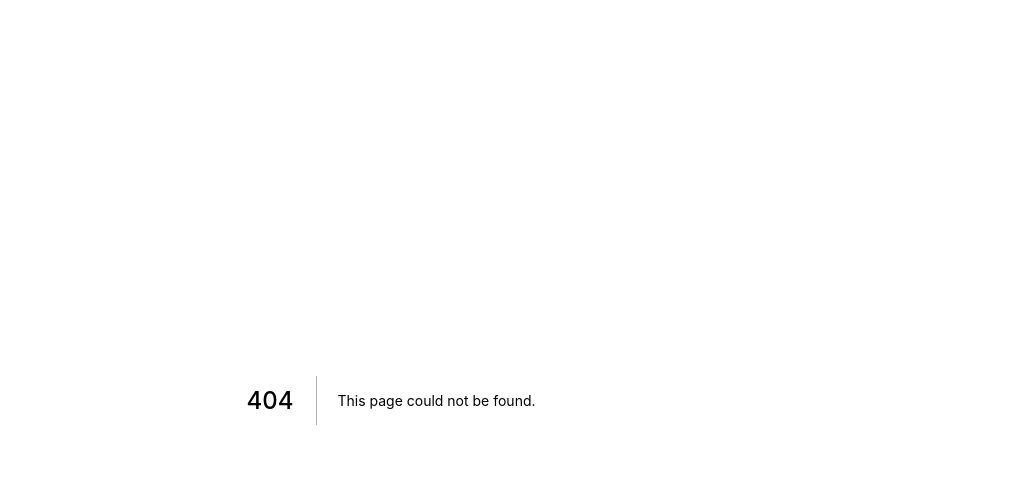
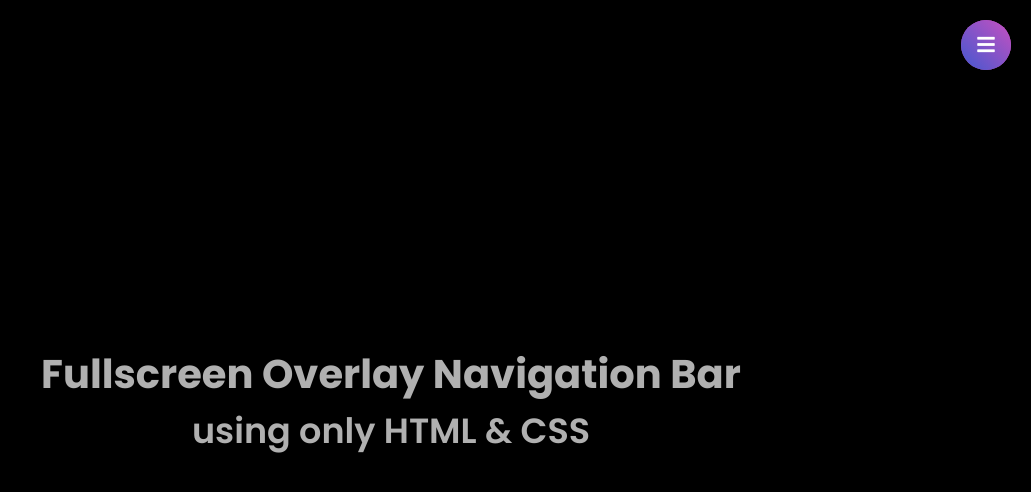
Before and after one commit to thalesms2/chamber, a Next.js app: page /css/fullscreen-overlay-menu in a window 1280 px wide. Before the commit this address had no page. Shown: the top 492 px of the page, without its empty margins (249-1280 px from the left). Built offline with nearby package versions, Linux system fonts and the light colour scheme; a web font is replaced by a local one.

Commit message:
added fullscreen-overlay-menu

```diff
--- a/pages/_document.tsx
+++ b/pages/_document.tsx
@@ -35,7 +35,13 @@ export default class MyDocument extends Document {
         <Head>
           <link
             href="https://fonts.googleapis.com/css2?family=Mochiy+Pop+One&display=swap"
-            rel="stylesheet" />
+            rel="stylesheet"
+          />
+          <link
+            href="https://fonts.googleapis.com/css2?family=Poppins:wght@400;500;600;700&display=swap"
+            rel="stylesheet"
+          />
+          <link rel="stylesheet" href="https://cdnjs.cloudflare.com/ajax/libs/font-awesome/5.15.3/css/all.min.css"/>
         </Head>
         <body>
           <Main />
--- /dev/null
+++ b/pages/css/fullscreen-overlay-menu.tsx
@@ -0,0 +1,139 @@
+import type { NextPage } from 'next'
+import styled from 'styled-components'
+
+import BasicLayout from 'layout/Basic'
+
+const Wrapper = styled.div`
+    box-sizing: border-box;
+    font-family: 'Poppins', sans-serif;
+    input[type="checkbox"]{
+        display: none;
+    }
+`
+
+const MenuWrapper = styled.div`
+    position: fixed;
+    top: 0;
+    left: 0;
+    height: 100%;
+    width: 100%;
+    background: linear-gradient(-135deg, #c850c0, #4158d0);
+    clip-path: circle(25px at calc(100% - 45px) 45px);
+    transition: all 0.3s ease-in-out;
+    #active:checked ~ & {
+        clip-path: circle(75%);
+    }
+
+`
+
+const MenuBtn = styled.label`
+    position: absolute;
+    z-index: 2;
+    right: 20px;
+    top: 20px;
+    height: 50px;
+    width: 50px;
+    text-align: center;
+    line-height: 50px;
+    border-radius: 50%;
+    font-size: 20px;
+    color: #fff;
+    cursor: pointer;
+    background: linear-gradient(-135deg, #c850c0, #4158d0);
+    transition: all 0.3s ease-in-out;
+    #active:checked + &{
+        background: #fff;
+        color: #4158d0;
+    }
+    #active:checked + & i:before{
+        content: "\f00d";
+    }
+`
+
+const List = styled.ul`
+    position: absolute;
+    top: 50%;
+    left: 50%;
+    transform: translate(-50%, -50%);
+    list-style: none;
+    text-align: center;
+    li{
+        margin: 15px 0;
+    }
+    li a{
+        color: none;
+        text-decoration: none;
+        font-size: 30px;
+        font-weight: 500;
+        padding: 5px 30px;
+        color: #fff;
+        position: relative;
+        line-height: 50px;
+        transition: all 0.3s ease;
+    }
+    li a:after{
+        position: absolute;
+        content: "";
+        background: #fff;
+        width: 100%;
+        height: 50px;
+        left: 0;
+        border-radius: 50px;
+        transform: scaleY(0);
+        z-index: -1;
+        transition: transform 0.3s ease;
+    }
+    li a:hover:after{
+        transform: scaleY(1);
+    }
+    li a:hover{
+        color: #4158d0;
+    }
+`
+
+const Content = styled.div`
+    position: absolute;
+    top: 50%;
+    left: 50%;
+    transform: translate(-50%, -50%);
+    z-index: -1;
+    text-align: center;
+    width: 100%;
+    color: #b0b0b0;
+`
+
+const Title = styled.h1`
+    font-size: 40px;
+    font-weight: 700;
+`
+
+const Text = styled.p`
+    font-size: 35px;
+    font-weight: 600;
+`
+
+const Home: NextPage = () => {
+  return (
+    <BasicLayout>
+        <Wrapper>
+            <input type="checkbox" id="active" />
+            <MenuBtn htmlFor="active"><i className="fas fa-bars"></i></MenuBtn>
+            <MenuWrapper>
+                <List>
+                    <li><a href="#">Home</a></li>
+                    <li><a href="#">About</a></li>
+                    <li><a href="#">Services</a></li>
+                    <li><a href="#">Gallery</a></li>
+                    <li><a href="#">Feedback</a></li>
+                </List>
+            </MenuWrapper>
+            <Content>
+                <Title>Fullscreen Overlay Navigation Bar</Title>
+                <Text>using only HTML & CSS</Text>
+            </Content>
+        </Wrapper>
+    </BasicLayout>
+  )
+}
+
+export default Home
```
